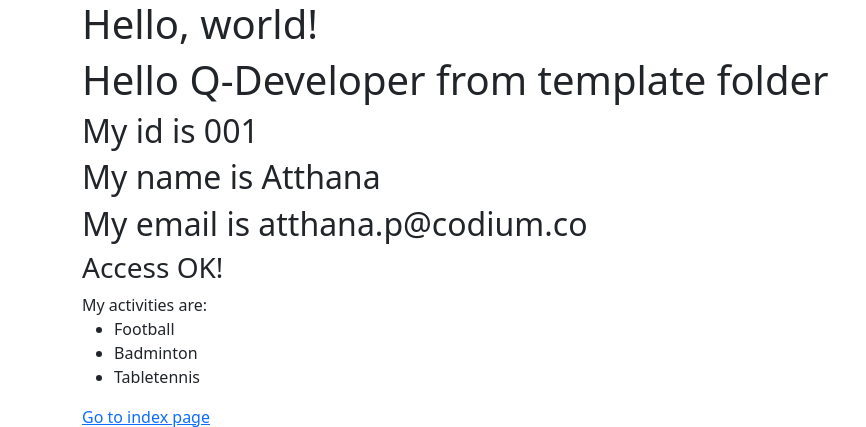
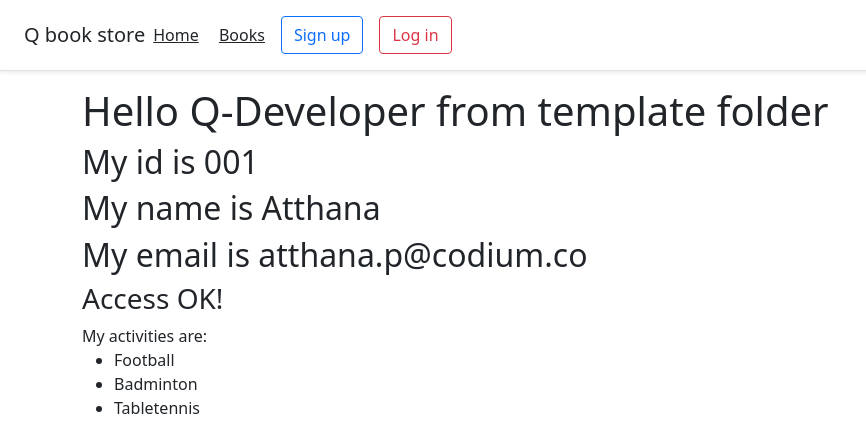
Before and after one commit to atthana/django_cedev, a Django app: page / in a window 1280 px wide. Shown: the top 427 px of the page, without its empty margins (0-866 px from the left). Run offline with Django 3.2, Linux system fonts and the light colour scheme.

Commit message:
26. ไปเอา navbar มาจาก  Bootstrap>examples>pricing> ดูด้วย View page source > แล้วกด copy nav bar มาใช้ (bootstrap v4.5 line 47-56) ตอนนี้จะมี content + navbar

```diff
--- a/learn_cedev/templates/layouts/base.html
+++ b/learn_cedev/templates/layouts/base.html
@@ -12,9 +12,19 @@
     <title>{% block title %}Test project{% endblock %}</title>
 </head>
 <body>
+
+<div class="d-flex flex-column flex-md-row align-items-center p-3 px-md-4 mb-3 bg-white border-bottom shadow-sm">
+    <h5 class="my-0 mr-md-auto font-weight-normal">Q book store</h5>
+    <nav class="my-2 my-md-0 mr-md-3">
+        <a class="p-2 text-dark" href="#">Home</a>
+        <a class="p-2 text-dark" href="#">Books</a>
+    </nav>
+    <a class="btn btn-outline-primary mx-2" href="#">Sign up</a>
+    <a class="btn btn-outline-danger mx-2" href="#">Log in</a>
+</div>
+
 <div class="container">
-    <h1>Hello, world!</h1>
-    {% block content %}{% endblock %}
+     {% block content %}{% endblock %}
 </div>
 
 
```
